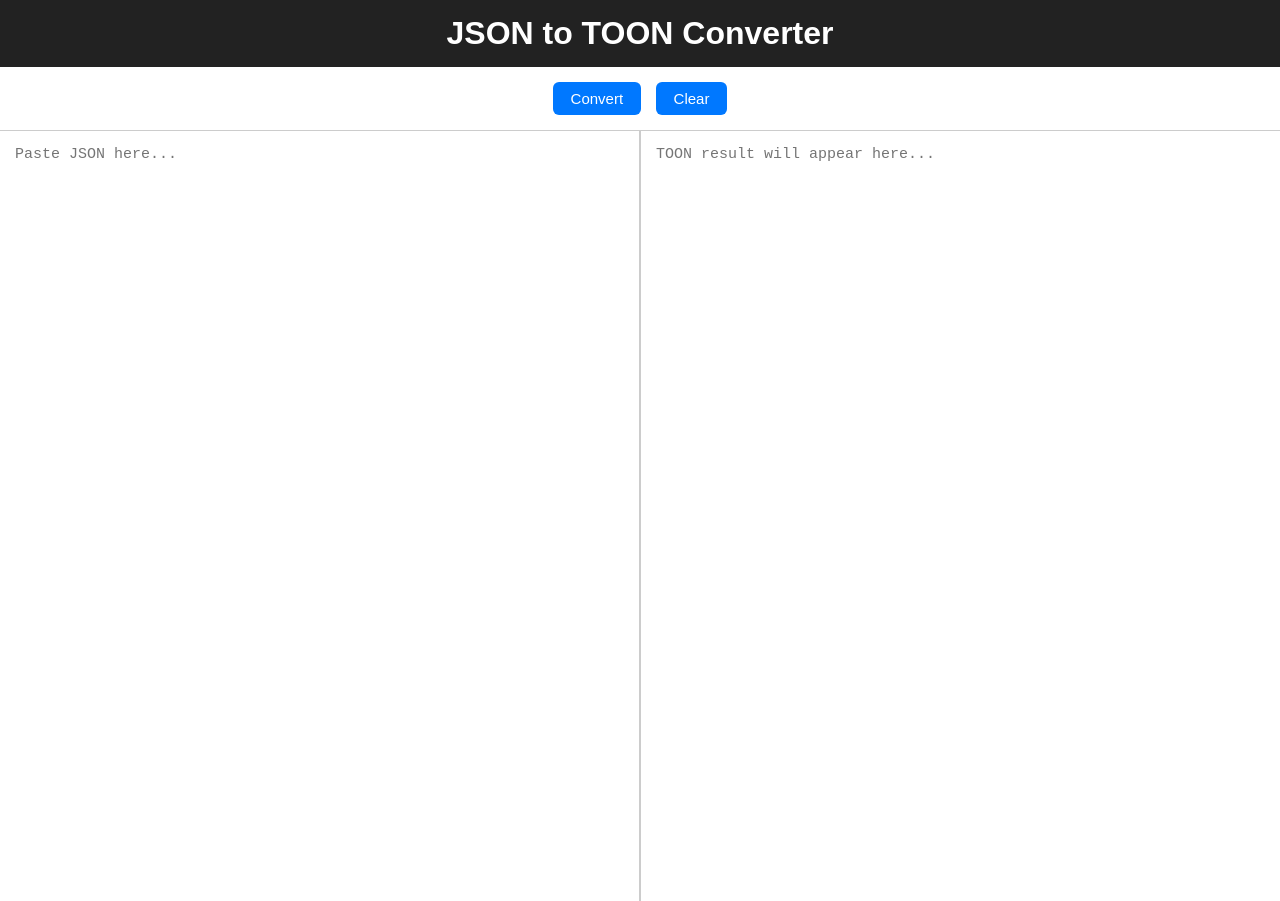
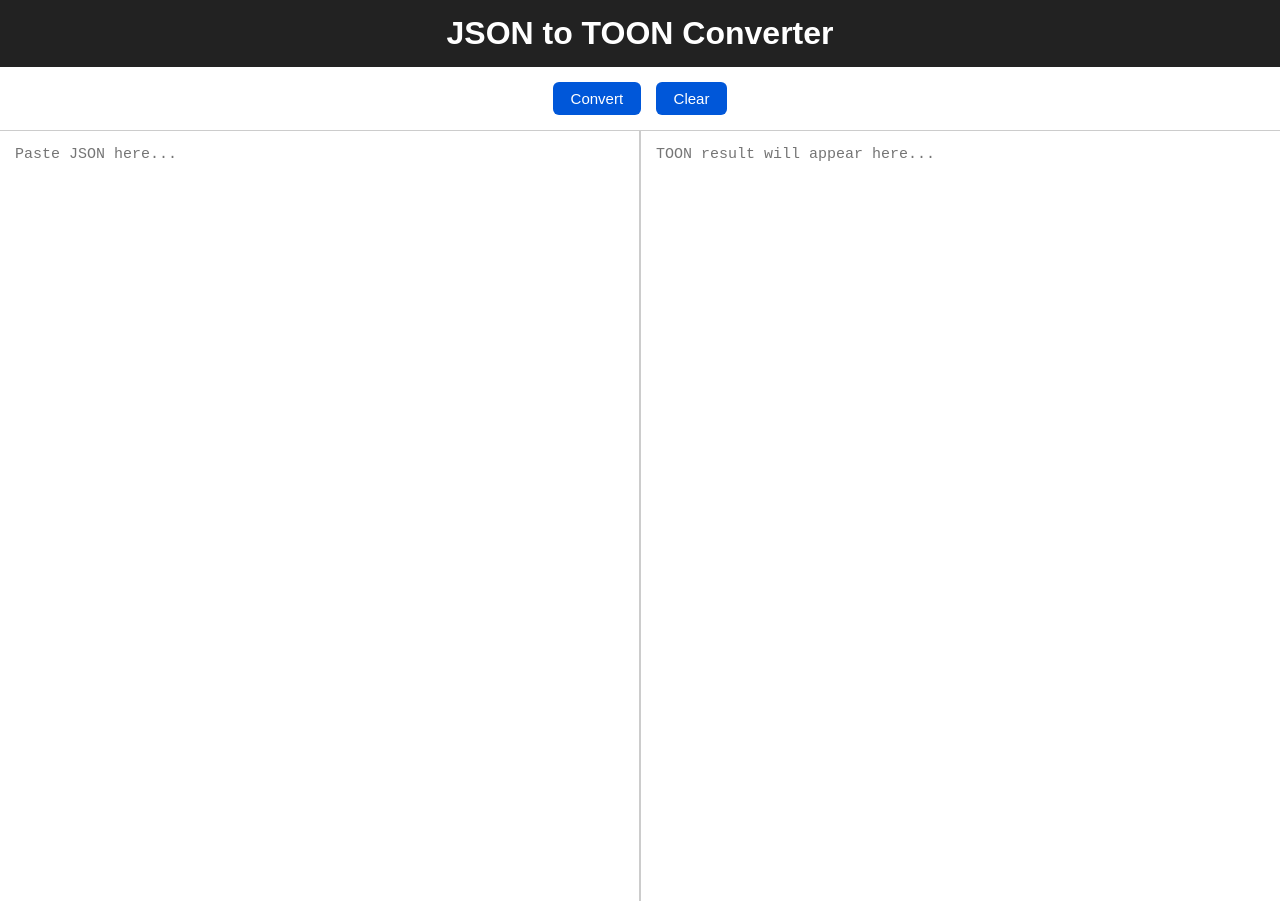
Before and after one commit to code-flu/json-to-toon-converter, a plain HTML site: page index.html in a window 1280 px wide. Drawn offline with Linux system fonts and the light colour scheme.

Commit message:
updated index.html

```diff
--- a/index.html
+++ b/index.html
@@ -31,8 +31,8 @@
     #jsonInput { border-right:2px solid #ccc; }
     #toonOutput { background:white; }
     .toolbar { text-align:center; padding:10px; background:#fff; border-bottom:1px solid #ccc; }
-    button { padding:8px 18px; margin:5px; border:none; background:#0078ff; color:white; font-size:15px; border-radius:6px; cursor:pointer; }
-    button:hover { background:#005fcc; }
+    button { padding:8px 18px; margin:5px; border:none; background:#0057d9; color:#ffffff; font-size:15px; border-radius:6px; cursor:pointer; }
+    button:hover { background:#0046b3; }
   </style>
   <script type="application/ld+json">
   {
@@ -54,15 +54,19 @@
   </script>
 </head>
 <body>
-  <h1>JSON to TOON Converter</h1>
-  <div class="toolbar">
+  <header>
+    <h1>JSON to TOON Converter</h1>
+  </header>
+  <main>
+  <nav class="toolbar" aria-label="Converter toolbar">
     <button onclick="convertToToon()">Convert</button>
     <button onclick="clearAll()">Clear</button>
-  </div>
+  </nav>
   <div class="container">
     <textarea id="jsonInput" aria-label="JSON input" placeholder="Paste JSON here..."></textarea>
     <textarea id="toonOutput" aria-label="TOON output" placeholder="TOON result will appear here..."></textarea>
   </div>
+  </main>
 
 <script type="module">
 import { encode, decode } from "https://cdn.jsdelivr.net/npm/@toon-format/toon/+esm";
```
